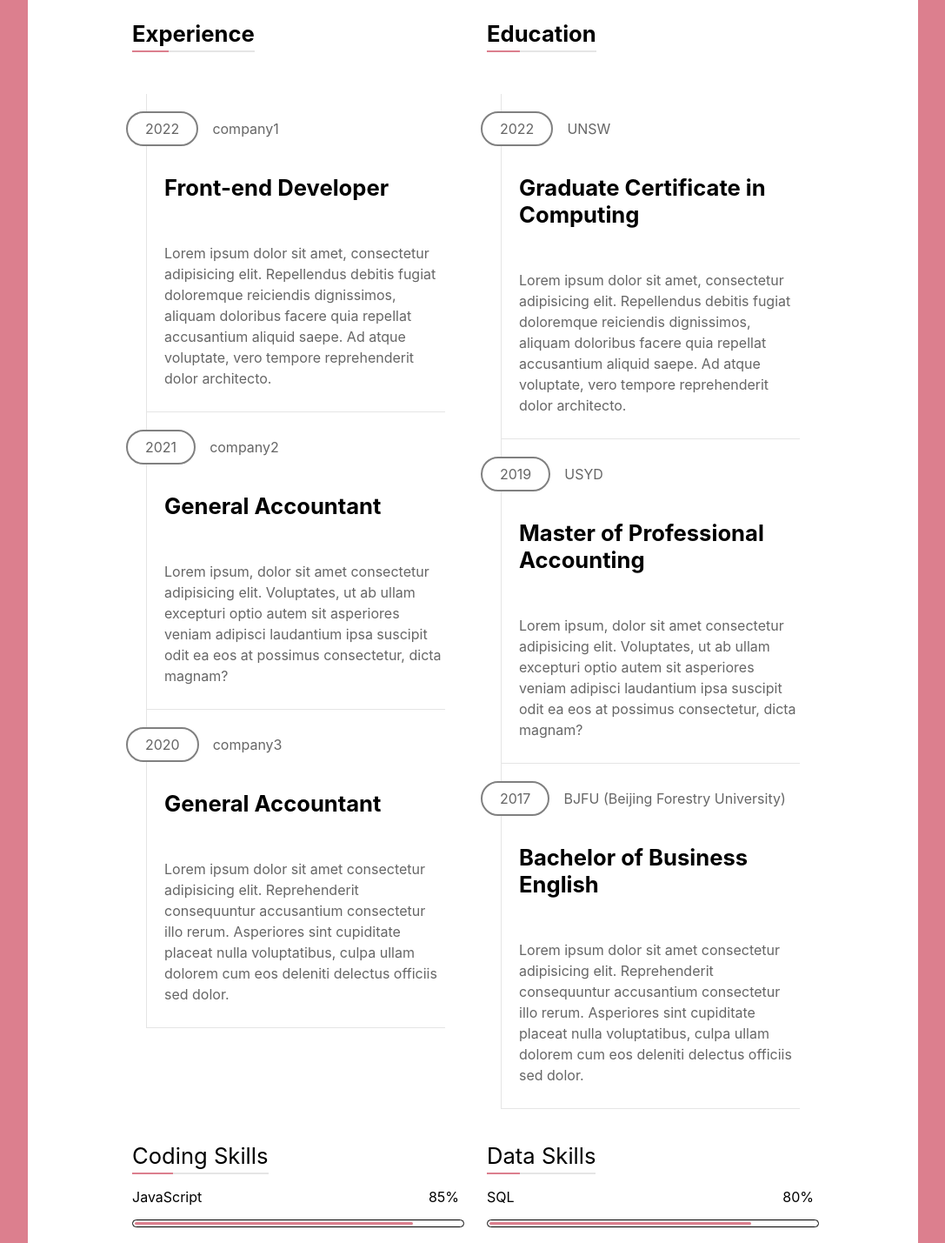
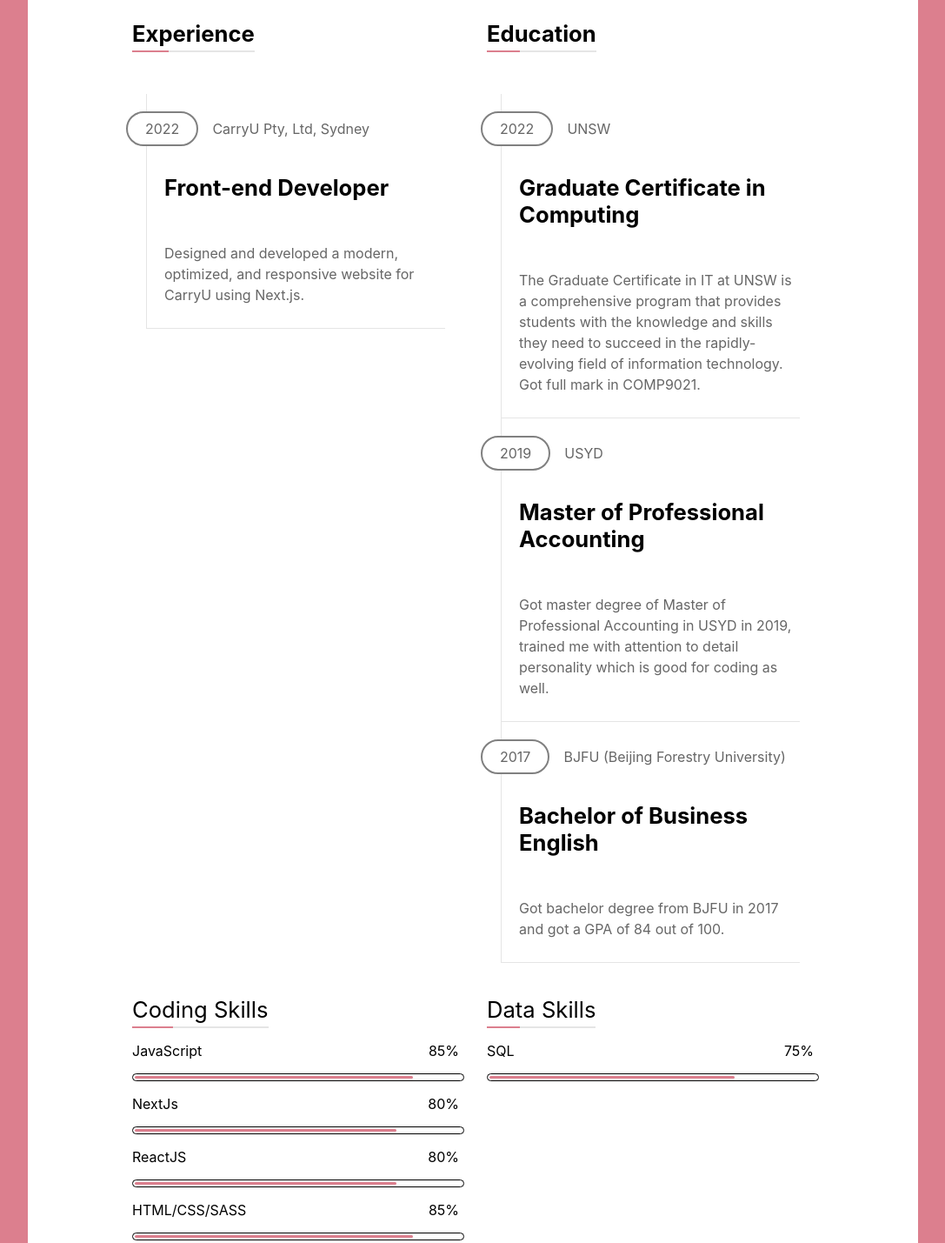
Before and after one commit to wyw0128/portfolio, a React (Create React App) app: page /resume in a window 1280 px wide. Shown: the part 480-1909 px from the top of the page at 87% size, without its empty margins (96-1183 px from the left). Built offline with nearby package versions, Linux system fonts and the light colour scheme.

Commit message:
update CV

```diff
--- a/src/pages/Home/Home.jsx
+++ b/src/pages/Home/Home.jsx
@@ -3,7 +3,7 @@ import Button from "../../components/Button/Button";
 import IconCard from "../../components/IconCard/IconCard";
 import Slide from "../../components/Slide/Slide";
 import { useDocumentTitle } from "../../hooks/useDocumentTitle";
-import CV from "../../assets/pdf/Aria-Wu-Cover-Letter.pdf";
+import CV from "../../assets/pdf/CV.pdf";
 import selfPortrait from "../../assets/images/selfPortrait.jpg";
 import food from "../../assets/images/food.jpg";
 import music from "../../assets/images/music.jpg";
@@ -85,11 +85,6 @@ export default function Home() {
     1 * curSlide
   }rem))`;
   // const showSlideClass = `translateX(calc(${-50 * curSlide}%)`;
-
-  console.log(
-    "🚀 ~ file: Home.jsx ~ line 88 ~ Home ~ showSlideClass",
-    showSlideClass
-  );
 
   const preSlideHandler = () => {
     if (curSlide === 0) {
--- a/src/pages/Resume/Resume.jsx
+++ b/src/pages/Resume/Resume.jsx
@@ -6,25 +6,25 @@ import "./Resume.scss";
 const timelineExperienceData = [
   {
     year: "2022",
-    company: "company1",
+    company: "CarryU Pty, Ltd, Sydney",
     title: "Front-end Developer",
     details:
-      "Lorem ipsum dolor sit amet, consectetur adipisicing elit. Repellendus debitis fugiat doloremque reiciendis dignissimos, aliquam doloribus facere quia repellat accusantium aliquid saepe. Ad atque voluptate, vero tempore reprehenderit dolor architecto.",
+      "Designed and developed a modern, optimized, and responsive website for CarryU using Next.js.",
   },
-  {
-    year: "2021",
-    company: "company2",
-    title: "General Accountant",
-    details:
-      "Lorem ipsum, dolor sit amet consectetur adipisicing elit. Voluptates, ut ab ullam excepturi optio autem sit asperiores veniam adipisci laudantium ipsa suscipit odit ea eos at possimus consectetur, dicta magnam?",
-  },
-  {
-    year: "2020",
-    company: "company3",
-    title: "General Accountant",
-    details:
-      "Lorem ipsum dolor sit amet consectetur adipisicing elit. Reprehenderit consequuntur accusantium consectetur illo rerum. Asperiores sint cupiditate placeat nulla voluptatibus, culpa ullam dolorem cum eos deleniti delectus officiis sed dolor.",
-  },
+  // {
+  //   year: "2021",
+  //   company: "company2",
+  //   title: "General Accountant",
+  //   details:
+  //     "Lorem ipsum, dolor sit amet consectetur adipisicing elit. Voluptates, ut ab ullam excepturi optio autem sit asperiores veniam adipisci laudantium ipsa suscipit odit ea eos at possimus consectetur, dicta magnam?",
+  // },
+  // {
+  //   year: "2020",
+  //   company: "company3",
+  //   title: "General Accountant",
+  //   details:
+  //     "Lorem ipsum dolor sit amet consectetur adipisicing elit. Reprehenderit consequuntur accusantium consectetur illo rerum. Asperiores sint cupiditate placeat nulla voluptatibus, culpa ullam dolorem cum eos deleniti delectus officiis sed dolor.",
+  // },
   // {
   //   year: "2019",
   //   company: "company4",
@@ -40,21 +40,21 @@ const timelineEducationData = [
     company: "UNSW",
     title: "Graduate Certificate in Computing",
     details:
-      "Lorem ipsum dolor sit amet, consectetur adipisicing elit. Repellendus debitis fugiat doloremque reiciendis dignissimos, aliquam doloribus facere quia repellat accusantium aliquid saepe. Ad atque voluptate, vero tempore reprehenderit dolor architecto.",
+      "The Graduate Certificate in IT at UNSW is a comprehensive program that provides students with the knowledge and skills they need to succeed in the rapidly-evolving field of information technology. Got full mark in COMP9021.",
   },
   {
     year: "2019",
     company: "USYD",
     title: "Master of Professional Accounting",
     details:
-      "Lorem ipsum, dolor sit amet consectetur adipisicing elit. Voluptates, ut ab ullam excepturi optio autem sit asperiores veniam adipisci laudantium ipsa suscipit odit ea eos at possimus consectetur, dicta magnam?",
+      "Got master degree of Master of Professional Accounting in USYD in 2019, trained me with attention to detail personality which is good for coding as well.",
   },
   {
     year: "2017",
     company: "BJFU (Beijing Forestry University)",
     title: "Bachelor of Business English",
     details:
-      "Lorem ipsum dolor sit amet consectetur adipisicing elit. Reprehenderit consequuntur accusantium consectetur illo rerum. Asperiores sint cupiditate placeat nulla voluptatibus, culpa ullam dolorem cum eos deleniti delectus officiis sed dolor.",
+      "Got bachelor degree from BJFU in 2017 and got a GPA of 84 out of 100.",
   },
   // {
   //   year: "2019",
@@ -67,13 +67,14 @@ const timelineEducationData = [
 
 const codingBarData = [
   { name: "JavaScript", percentage: "85%" },
+  { name: "NextJs", percentage: "80%" },
   { name: "ReactJS", percentage: "80%" },
-  { name: "HTML/CSS/SASS", percentage: "90%" },
-  { name: "Python", percentage: "85%" },
-  { name: "Git Version Control", percentage: "85%" },
+  { name: "HTML/CSS/SASS", percentage: "85%" },
+  { name: "Python", percentage: "80%" },
+  { name: "Git Version Control", percentage: "80%" },
 ];
 
-const dataBarData = [{ name: "SQL", percentage: "80%" }];
+const dataBarData = [{ name: "SQL", percentage: "75%" }];
 export default function resume() {
   return (
     <div className="page">
```
Also changed, not shown: 2 other files (tests, documents, lock files or other folders).
